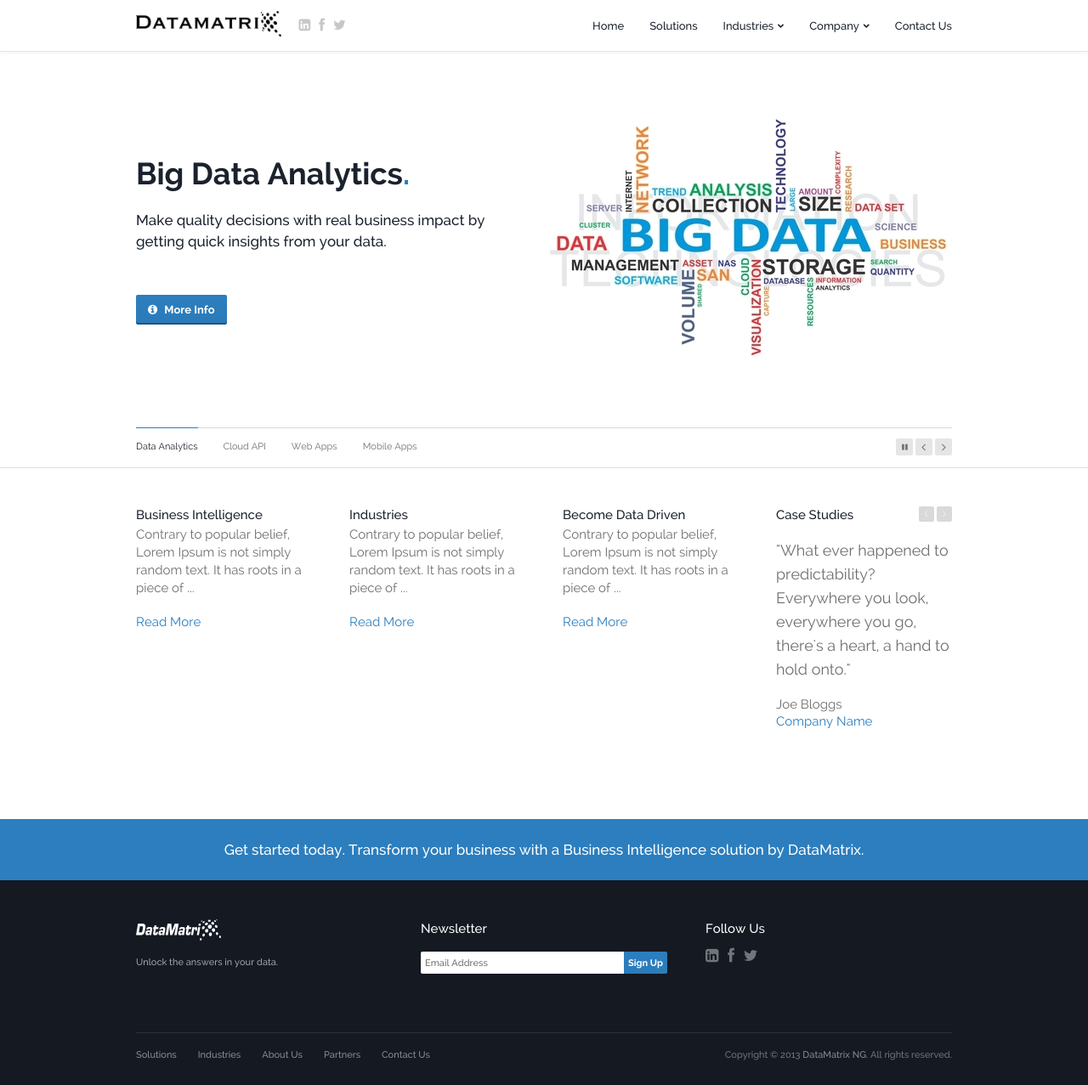
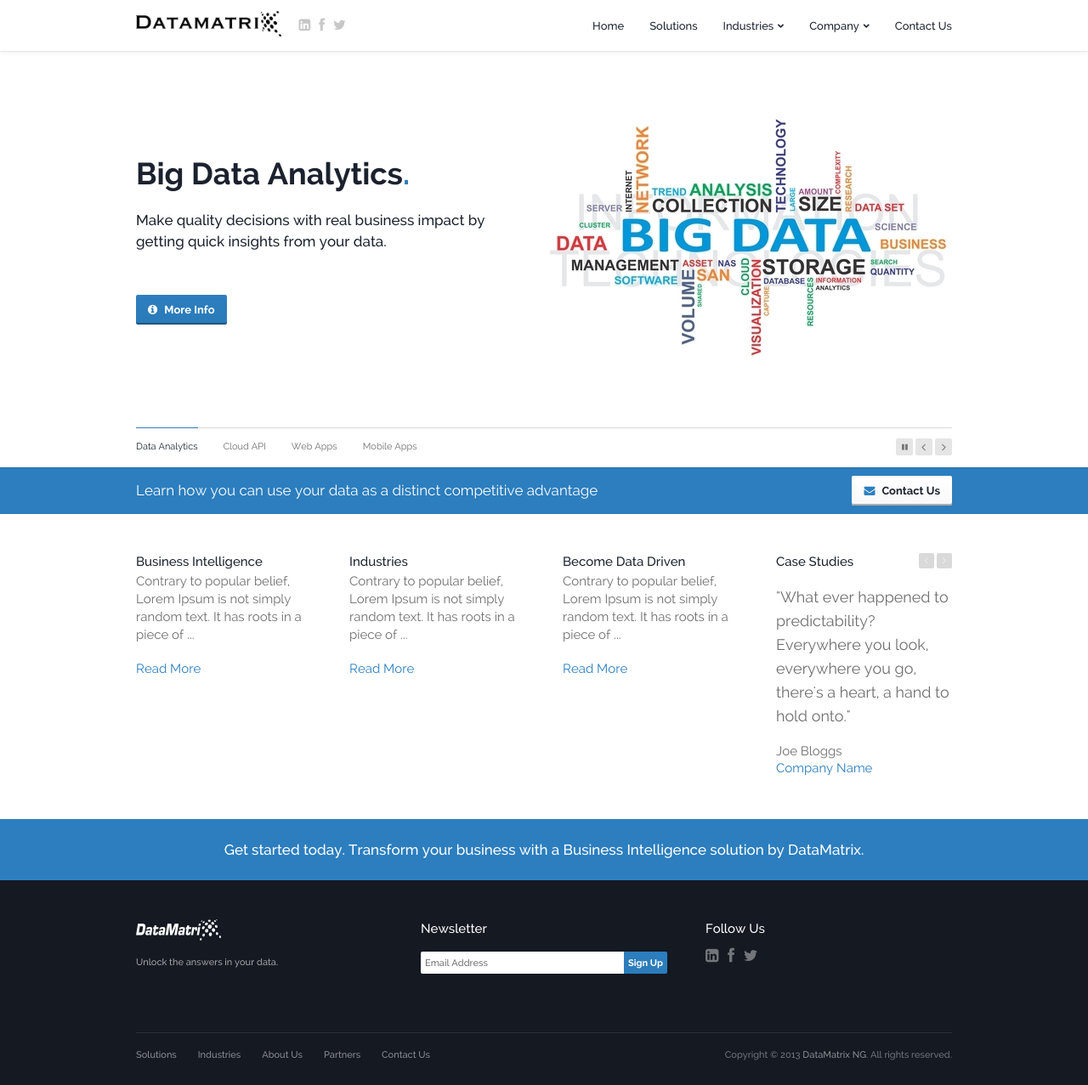
Before and after one commit to dtmtx/dtmtx.github.io, a Jekyll site: the page built from index.html, in a window 1280 px wide and 1277 px high. Shown: the whole window at 85% size. Built offline with Jekyll 4.4.1, drawn with Linux system fonts in a browser that asks for light colours; Markdown is read by kramdown in place of the engine named in the settings.

Commit message:
undo hide cta

```diff
--- a/index.html
+++ b/index.html
@@ -241,22 +241,22 @@ active: current
       <!-- ~~~~~~~~~~~~~~~~~~~~~~~~~~~~~~~~~~~~~~~~~~~~~~~~~~~~~~~~~~~~~~~~~~~~~ -->
       <!-- CTA Bar - Set "white", "accent" or "dark" -->
       <!-- ~~~~~~~~~~~~~~~~~~~~~~~~~~~~~~~~~~~~~~~~~~~~~~~~~~~~~~~~~~~~~~~~~~~~~ -->
-      <!--div class="home-cta-bar-container accent">
+      <div class="home-cta-bar-container accent">
 
         <div class="content-width">
-          <div class="home-cta-bar"-->
+          <div class="home-cta-bar">
             <!-- Text -->
-            <!--div class="text">
+            <div class="text">
               Learn how you can use your data as a distinct competitive advantage
-            </div-->
+            </div>
             <!-- Button -->
-            <!--div class="home-cta-bar-button">
+            <div class="home-cta-bar-button">
               <a class="button white" href="#"><i class="fa fa-envelope"></i>Contact Us</a>
             </div>
           </div>
         </div>
 
-      </div-->
+      </div>
       <!-- ~~~~~~~~~~~~~~~~~~~~~~~~~~~~~~~~~~~~~~~~~~~~~~~~~~~~~~~~~~~~~~~~~~~~~ -->
       <!-- END CTA Bar -->
       <!-- ~~~~~~~~~~~~~~~~~~~~~~~~~~~~~~~~~~~~~~~~~~~~~~~~~~~~~~~~~~~~~~~~~~~~~ -->
```
